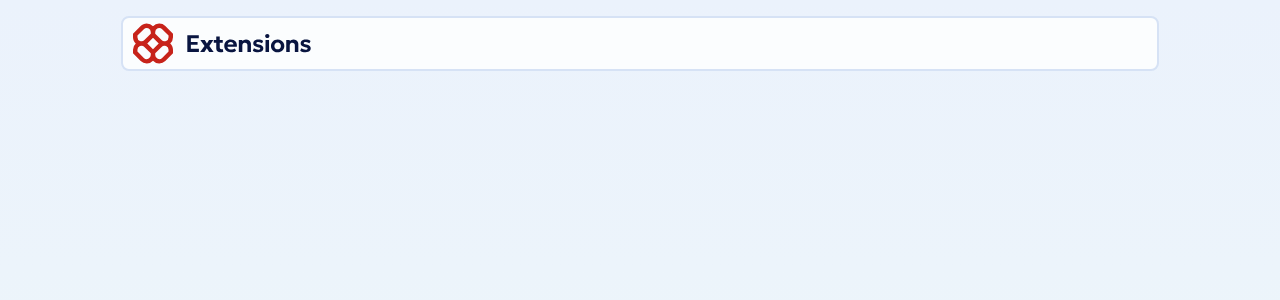
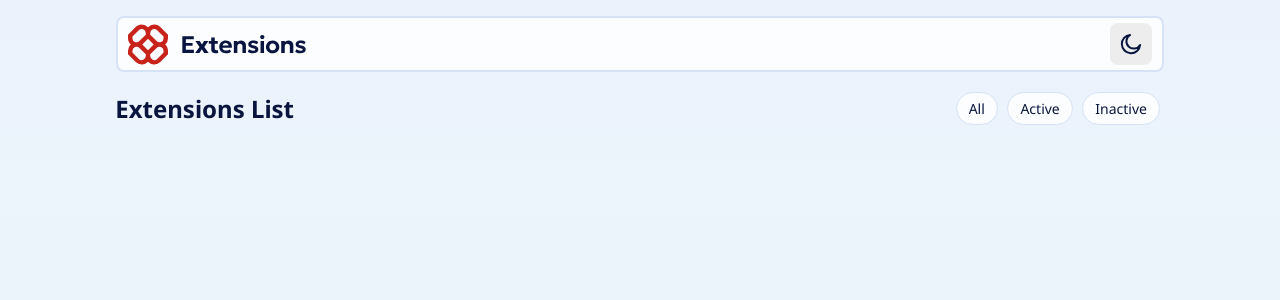
Before and after one commit to GranoDrip/browser-extensions-ui-FrontendMentor-Challenge, a React (Vite) app: page / in a window 1280 px wide. Shown: the top 300 px of the page. Built offline with nearby package versions, Linux system fonts and the light colour scheme.

Commit message:
FilterBar

```diff
--- a/src/App.jsx
+++ b/src/App.jsx
@@ -1,8 +1,8 @@
 import { useEffect, useState } from 'react';
+import FilterBar from './Components/FilterBar';
+import ThemeButton from './Components/ThemeButton';
 import dataFile from "./assets/data.json" // File con i dati delle estensioni
 import "./appStyle.css"
-
-// Posso pensare di fare una concatenazione di classi (themeBlack, themeWhite) in modo da evitare cose strane
 
 export default function App(){
 
@@ -15,6 +15,7 @@ export default function App(){
     // Gestione del tema
     const [darkTheme, setDark] = useState(false);
     const theme = darkTheme ? "dark" : "light"
+    const logo = darkTheme ? "src/assets/images/lightLogo.svg": "src/assets/images/darkLogo.svg"
     useEffect(() => {
       document.body.className = theme;
     }, [theme]);
@@ -22,9 +23,15 @@ export default function App(){
     return(
         <>
 
+            {/* QUI IL PRIMO DIV GESTISCE IL TEMA E IL TITOLO ( FAMMI DIVENTARE UN COMPONENTE! ) */}
             <div className={"logoContainer " + theme}>
-                <img src="src\assets\images\logo.svg" alt="" />
+                <img src={logo} alt="" />
+
+                <ThemeButton darkTheme={darkTheme} setDark={setDark}></ThemeButton>
+
             </div>
+
+            <FilterBar theme={theme}/>
 
 
 
--- /dev/null
+++ b/src/Components/FilterBar.jsx
@@ -0,0 +1,18 @@
+import "./compStyles/FilterBarStyle.css"
+
+export default function FilterBar({theme}){
+
+    return(
+    <>
+        <div className={"listContainer " + theme}>
+            <h2 className={"headerText " + theme}>Extensions List</h2>
+            <div className={"buttonsContainer " + theme}>
+                <button className={"filterButton " + theme} >All</button>
+                <button className={"filterButton " + theme} >Active</button>
+                <button className={"filterButton " + theme} >Inactive</button>
+            </div>
+        </div>
+    </>
+    )
+
+}
--- /dev/null
+++ b/src/Components/ThemeButton.jsx
@@ -0,0 +1,15 @@
+import "./compStyles/ThemeButton.css"
+
+export default function ThemeButton({darkTheme,setDark}){
+
+    const theme = darkTheme ? "dark" : "light";
+    const icon = darkTheme ? "src/assets/images/icon-sun.svg" : "src/assets/images/icon-moon.svg";
+
+
+    return (
+      <button onClick={() => setDark(!darkTheme)} className={"themeButton " + theme}>
+        <img src={icon} alt="Toggle theme" />
+      </button>
+    );
+
+}
--- /dev/null
+++ b/src/Components/compStyles/FilterBarStyle.css
@@ -0,0 +1,35 @@
+@import "../../assets/commons.css";
+
+.listContainer{
+    display: flex;
+    justify-content: space-between;
+    align-items: center;
+
+    margin: 0 auto;
+    width: 82%;
+}
+
+.headerText.light{
+    color: var(--Neutral900);
+}
+
+.headerText.dark{
+    color: var(--Neutral0);
+}
+
+.filterButton{
+    font-family: var(--FontFamily);
+    font-size: 14px;
+    border-radius: 24px;
+    width: max-content+1.5rem;
+    padding: 6px;
+    padding-left: 12px;
+    padding-right: 12px;
+    margin: 0.3rem;
+}
+
+.filterButton.light{
+    color: var(--Neutral900);
+    border: 1px solid var(--Neutral200);
+    background-color: var(--Neutral0);
+}
--- /dev/null
+++ b/src/Components/compStyles/ThemeButton.css
@@ -0,0 +1,24 @@
+@import "../../assets/commons.css";
+
+/*
+* TODO: Aggiungi gli active states
+*/
+
+.themeButton{
+        width: max-content;
+        height: max-content;
+        padding: 10px;
+
+        display: flex;
+
+        border-radius: 8px;
+
+        border: none;
+    }
+
+.themeButton.light{
+    background-color: var(--Neutral100);
+}
+.themeButton.dark{
+    background-color: var(--Neutral600);
+}
--- a/src/appStyle.css
+++ b/src/appStyle.css
@@ -16,6 +16,8 @@
         background: var(--GradientLight);
     }
 
+
+    /* CONTAINER LOGO E TASTO THEME*/
     .logoContainer{
         width: 80%;
         height: max-content;
@@ -23,11 +25,11 @@
         margin: 0 auto;
         margin-top: 1rem;
         border-radius: 8px;
-        border: 2px solid var(--Neutral200);
 
         padding-left: 10px;
         padding-top: 5px;
         padding-bottom: 5px;
+        padding-right: 10px;
 
 
         display: flex;
@@ -38,22 +40,13 @@
 
     .logoContainer.light{
         background: var(--Neutral0);
+        border: 2px solid var(--Neutral200);
     }
-
     .logoContainer.dark{
         background: var(--Neutral700);
     }
 
+    /* LOGO SVG*/
     .logoImage{
         height: max-content;
     }
-
-    /* Per il light va scuro */
-    .logoImage.light{
-        fill: var(--Neutral700);
-    }
-
-    /* Per il dark va chiaro */
-    .logoImage.dark{
-        fill: var(--Neutral0);
-    }
```
Also changed, not shown: src/assets/images/darkLogo.svg (renamed from src/assets/images/logo.svg), src/assets/images/lightLogo.svg (added).
